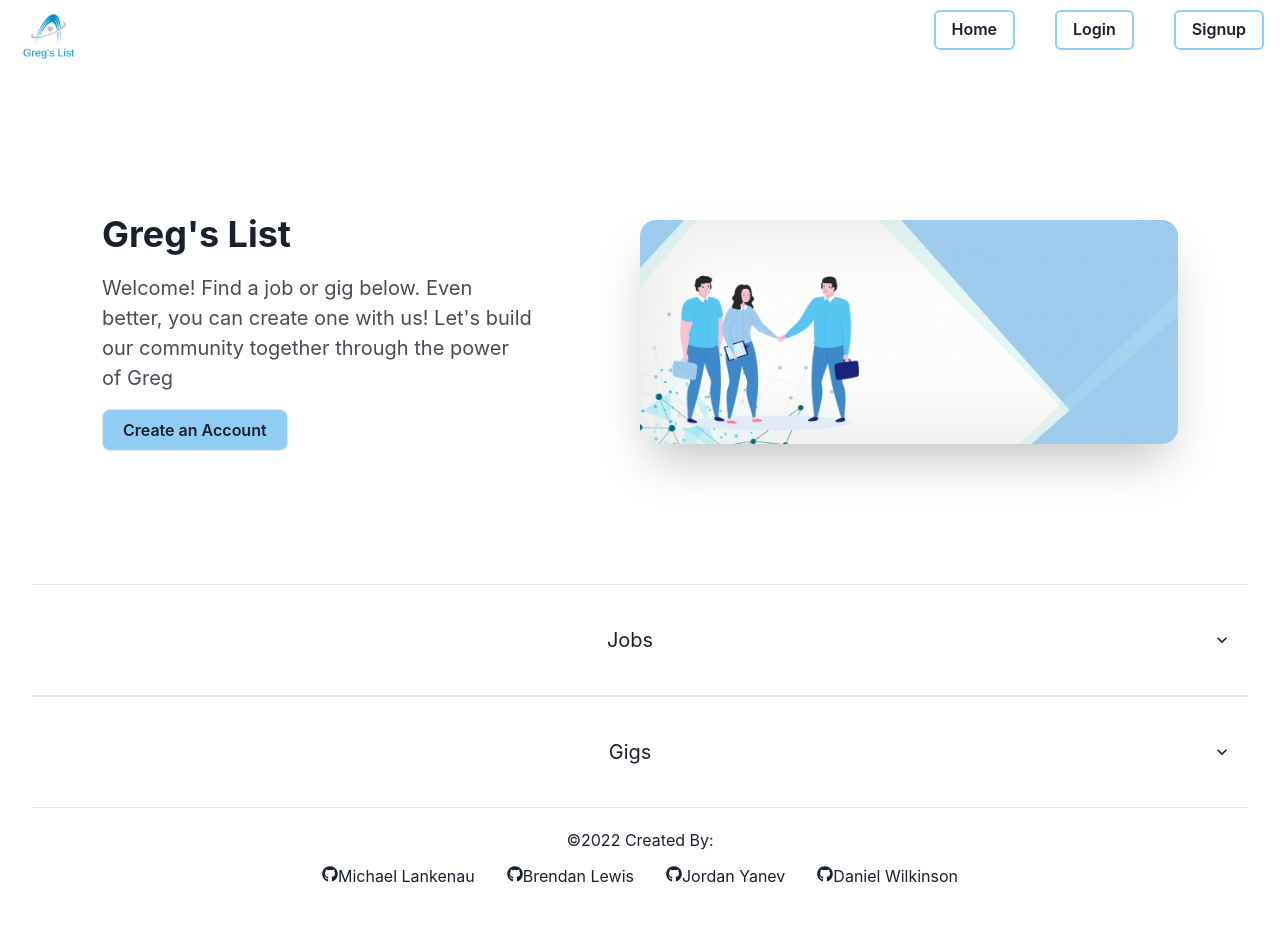
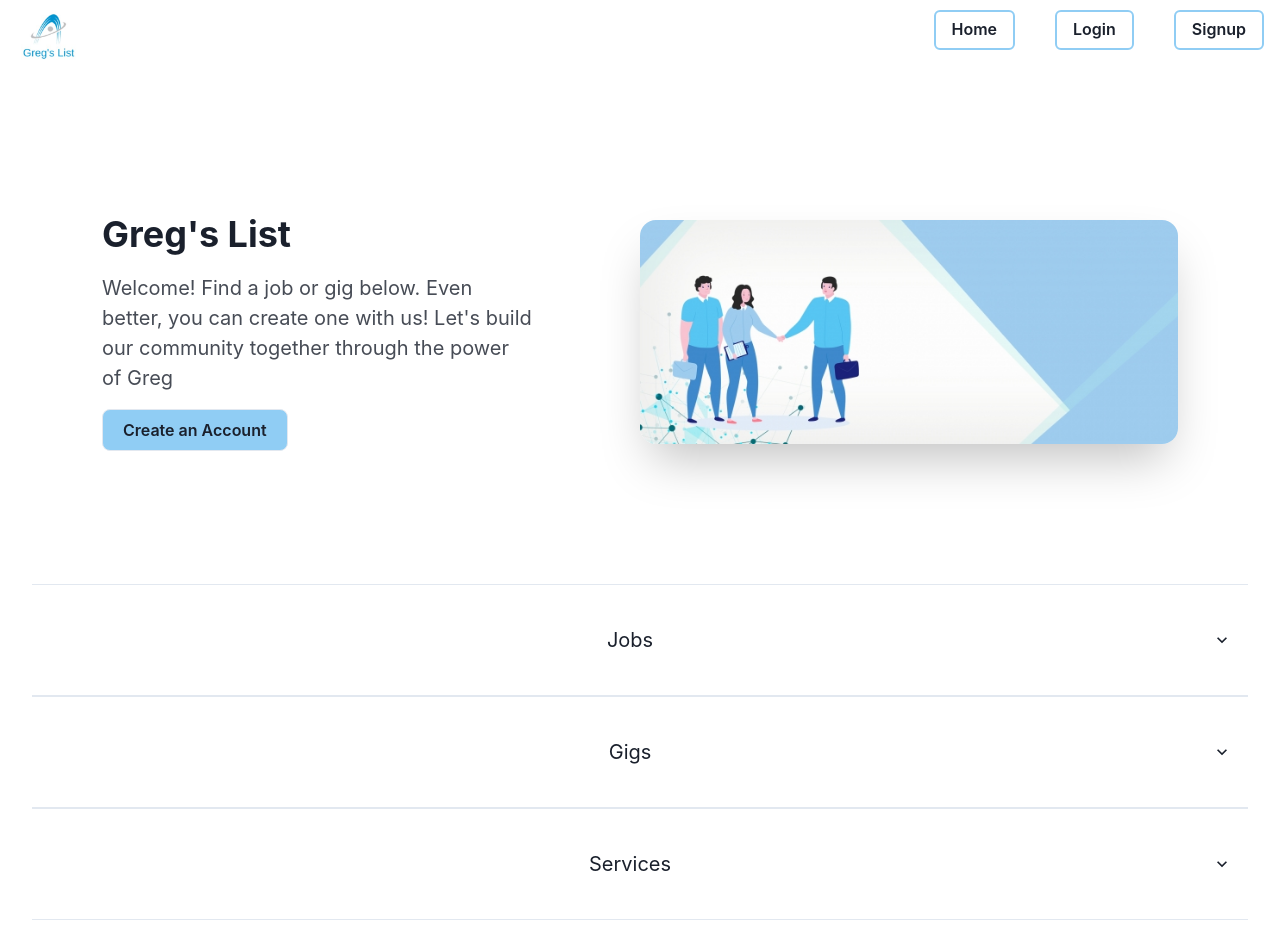
Before and after one commit to mtlankenau/gregs-list, a React (Create React App) app in the folder client/: page / in a window 1280 px wide. Shown: the top 944 px of the page. Before the commit the page ends 908 px from the top, so only its background shows below. Built offline with nearby package versions, Linux system fonts and the light colour scheme.

Commit message:
added new services section, integrated with rest of app, and also added some error handling, mainly for if a jobCat doesn't have any posts made to it yet

```diff
--- a/client/src/pages/create-job.js
+++ b/client/src/pages/create-job.js
@@ -11,7 +11,8 @@ import {InputGroup,
       Flex,
       Box,
       Link,
-      Text} from '@chakra-ui/react';
+      Text,
+      FormErrorMessage } from '@chakra-ui/react';
 import {  CheckCircleIcon, ChevronDownIcon, HamburgerIcon } from '@chakra-ui/icons';
 import { Textarea } from '@chakra-ui/react'
 import {
@@ -73,16 +74,24 @@ export default function CreateJob () {
           cat2: 'Art Lessons',
           cat3: 'Garden',
           cat4: 'Website Design'
-        });
-      }
+          });
+        }
       if (value === 'Gig') {
         setAvailableCategories({
           cat1: 'Writing',
           cat2: 'Creative',
           cat3: 'Talent',
           cat4: 'Labor'
-        });
-      }
+          });
+        }
+        if (value === 'Service') {
+          setAvailableCategories({
+            cat1: 'Automotive',
+            cat2: 'Legal',
+            cat3: 'Household',
+            cat4: 'Pets'
+            });
+        }
   };
 
   const handleCharacterChange = (event) => {
@@ -105,7 +114,10 @@ export default function CreateJob () {
       });
       console.log(data);
 
+      if (data) {
         return <Redirect to='/' />
+      }
+      // return <Redirect to='/' />
     } catch (e) {
       console.error(e);
     }
@@ -113,7 +125,7 @@ export default function CreateJob () {
 
         return(
           <>
-          <Container minW='100%' minH='100%'>
+          <Container minW='100%' minH='100%' isInvalid={error}>
             <Flex justify='center' align='center' width='100%'
               align="center"
               px={70}
@@ -140,6 +152,7 @@ export default function CreateJob () {
               <MenuList placeholder='Select Post Type'>
                 <MenuItem onClick={handleChange} name='postType' value='Job'>Job</MenuItem>
                 <MenuItem onClick={handleChange} name='postType' value='Gig'>Gig</MenuItem>
+                <MenuItem onClick={handleChange} name='postType' value='Service'>Service</MenuItem>
               </MenuList>
             </Menu>
             </Stack>
@@ -162,6 +175,14 @@ export default function CreateJob () {
                 </>
                 }
                 {jobType === 'Gig' &&
+                <>
+                  <MenuItem onClick={handleChange} name='postCategory' value={availableCategories.cat1}>{availableCategories.cat1}</MenuItem>
+                  <MenuItem onClick={handleChange} name='postCategory' value={availableCategories.cat2}>{availableCategories.cat2}</MenuItem>
+                  <MenuItem onClick={handleChange} name='postCategory' value={availableCategories.cat3}>{availableCategories.cat3}</MenuItem>
+                  <MenuItem onClick={handleChange} name='postCategory' value={availableCategories.cat4}>{availableCategories.cat4}</MenuItem>
+                </>
+                }
+                {jobType === 'Service' &&
                 <>
                   <MenuItem onClick={handleChange} name='postCategory' value={availableCategories.cat1}>{availableCategories.cat1}</MenuItem>
                   <MenuItem onClick={handleChange} name='postCategory' value={availableCategories.cat2}>{availableCategories.cat2}</MenuItem>
@@ -203,6 +224,11 @@ export default function CreateJob () {
               <Button as={Link} href='/ 'boxShadow='md' _active={{ boxShadow: 'lg' }} _hover={{bg: 'green.200'}} onClick={handlePostSubmit} bg='blue.200' alignSelf='center' maxW='50%' minW='50%'>
                 Post!
               </Button>
+              {error &&
+              <Stack align='center'>
+                <FormErrorMessage textAlign='center' fontWeight='600' fontSize='2xl'>Post failed, please try again!</FormErrorMessage>
+              </Stack>
+            }
             </Stack>
             </Flex>
           </FormControl>
--- a/client/src/pages/home.js
+++ b/client/src/pages/home.js
@@ -16,7 +16,14 @@ const gigData = [
     { title: 'Creative', description: 'Have a knack for unique creativity? See who might need your fresh creative perspective!' },
     { title: 'Talent', description: 'Do you have a talent strange enough to stand out from the rest? Find others who need that unicyclist!' },
     { title: 'Labor', description: 'Trying to use some powertools and add another layer of callus to those fingers? See who needs a hard-worker!' }
-]
+];
+
+const servicesData = [
+    { title: 'Automotive', description: "Don't know how to fix a flat tire or change your oil? Don't worry, find some help here!" },
+    { title: 'Legal', description: "Are you in legal trouble? Need another set of experienced eyes on some legal documents? See who may be able to help!" },
+    { title: 'Household', description: "Need house cleaning services, or has that old water heater finally given out? See if you can find help here! " },
+    { title: 'Pets', description: "Pets are challenging - it's okay to look for help! Find your next sitter, dog walker, or cat whisperer!" }
+];
 
 const Home = ()=> {
 
@@ -199,74 +206,50 @@ const Home = ()=> {
                                             </Box>
                                         </Box>
                                 ))}
-                                {/* <Box
-                                    w='400px'
-                                    rounded='5px'
-                                    overflow='hidden'
-                                    boxShadow='sm'
-                                    bg='gray.200'>
 
-                                    <Box p={5}>
-                                        <Stack isInline align='baseline'>
-                                            <Text as='h2' fontWeight='semibold' fontSize='xl' my={2}>Writing</Text>
-                                        </Stack>
-                                        <Text fontWeight='light' fontSize='md'>
-                                            Need a short story written? A written profile for a magazine? Find others who could use your writing skills here!
-                                        </Text>
-                                        <Button as={Link} href='/jobCat/Writing' variant='outline' bgColor='green.200' size='md' mt={3} >Find</Button>
+                            </Wrap>
+                        </AccordionPanel>
+                    </AccordionItem>
+                </Accordion>
+
+                {/* SERVICES SECTION */}
+                <Accordion allowToggle>
+                    <AccordionItem>
+                        <h2>
+                            <AccordionButton>
+                                <Box
+                                    bg='white'
+                                    w='100%'
+                                    fontSize='xl'
+                                    pt={8}
+                                    pb={8}
+                                    >Services
                                 </Box>
-                                </Box>
+                                <AccordionIcon />
+                            </AccordionButton>
+                        </h2>
+                        <AccordionPanel pb={4}>
+                            <Wrap>
+                                {servicesData.map((service) => (
                                         <Box
                                         w='400px'
                                         rounded='5px'
                                         overflow='hidden'
                                         boxShadow='sm'
-                                    bg='gray.200'>
+                                        bg='gray.200'
+                                        key={service.title}>
 
                                             <Box p={5}>
                                                 <Stack isInline align='baseline'>
-                                            <Text as='h2' fontWeight='semibold' fontSize='xl' my={2}>Creative</Text>
+                                                    <Text as='h2' fontWeight='semibold' fontSize='xl' my={2}>{service.title}</Text>
                                                 </Stack>
                                                 <Text fontWeight='light' fontSize='md'>
-                                            Have a knack for unique creativity? See who might need your fresh creative perspective!
+                                                    {service.description}
                                                 </Text>
-                                        <Button as={Link} href='/jobCat/Creative' variant='outline' bgColor='green.200' size='md' mt={3} >Find</Button>
+                                                <Button as={Link} href={`/jobCat/${service.title}`} variant='outline' bg='blue.200' _hover={{bg: 'green.200'}} size='md' mt={3} >Find</Button>
                                             </Box>
                                         </Box>
-                                <Box
-                                    w='400px'
-                                    rounded='5px'
-                                    overflow='hidden'
-                                    boxShadow='sm'
-                                    bg='gray.200'>
-
-                                    <Box p={5}>
-                                        <Stack isInline align='baseline'>
-                                            <Text as='h2' fontWeight='semibold' fontSize='xl' my={2}>Talent</Text>
-                                        </Stack>
-                                        <Text fontWeight='light' fontSize='md'>
-                                            Do you have a talent strange enough to stand out from the rest? Find others who need that unicyclist!
-                                        </Text>
-                                        <Button as={Link} href='/jobCat/Talent' variant='outline' bgColor='green.200' size='md' mt={3} >Find</Button>
-                                    </Box>
-                                </Box>
-                                <Box
-                                    w='400px'
-                                    rounded='5px'
-                                    overflow='hidden'
-                                    boxShadow='sm'
-                                    bg='gray.200'>
-
-                                    <Box p={5}>
-                                        <Stack isInline align='baseline'>
-                                            <Text as='h2' fontWeight='semibold' fontSize='xl' my={2}>Labor</Text>
-                                        </Stack>
-                                        <Text fontWeight='light' fontSize='md'>
-                                            Trying to use some powertools and add another layer of callus to those fingers? See who needs a hard-worker!
-                                        </Text>
-                                        <Button as={Link} href='/jobCat/Labor' variant='outline' bgColor='green.200' size='md' mt={3} >Find</Button>
-                                    </Box>
-                                </Box> */}
+                                ))}
                                 </Wrap>
                         </AccordionPanel>
                     </AccordionItem>
--- a/client/src/pages/jobCat.js
+++ b/client/src/pages/jobCat.js
@@ -3,7 +3,6 @@ import {Container, Box, Wrap, Stack, Text, Link, Button, Center} from "@chakra-u
 import { useParams } from 'react-router-dom';
 import {GET_POST_BY_CATEGORY} from '../utils/queries';
 import {useQuery} from '@apollo/client';
-import { graphqlSync } from "graphql";
 
 export default function JobCat() {
 
@@ -24,9 +23,6 @@ export default function JobCat() {
                    {/* {posts.postByCat.postTitle} Category: {postCategory} */}
                </Box>
                <Wrap py={5}>
-                   {posts.length === 0 &&
-                       <Box>No posts have been made for this category yet!</Box>
-                   }
                     <Box fontSize='2xl' bg='green.200' borderRadius={10} p={4} border='2px' borderColor='gray.400'>Category: {postCategory}</Box>
                    {posts.map((post) => (
                     <Box
@@ -72,6 +68,12 @@ export default function JobCat() {
                     </Box>
                    ))}
                 </Wrap>
+                {posts.length === 0 &&
+                        <>
+                       <Box alignSelf='center' fontSize={30} pb={4}>No posts have been made for the {postCategory} category yet!</Box>
+                       <Button as={Link} mb={5} href={`/CreateJob`}>CLICK HERE TO CREATE A POST!</Button>
+                       </>
+                   }
            </Container>
         );
 }
```
Lines whose indentation alone changed are shown as unchanged.
